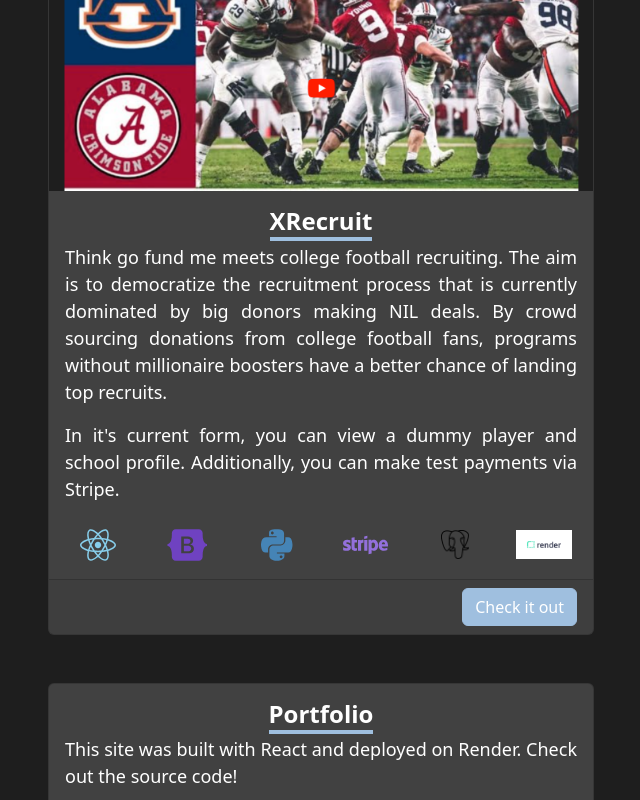
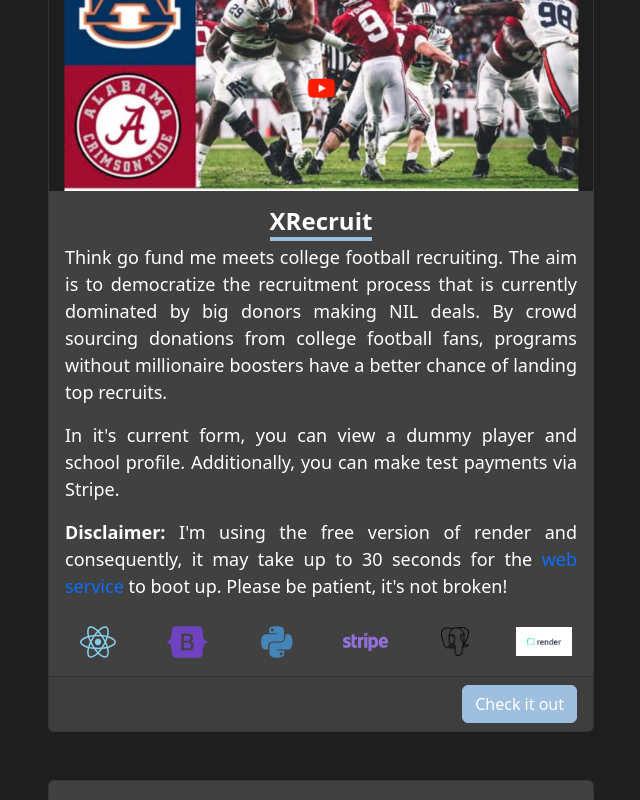
Before and after one commit to collj27/Portfolio-React, a React (Create React App) app: page /projects in a window 1280 px wide. Shown: the part 362-1162 px from the top of the page, without its empty margins (319-959 px from the left). Built offline with nearby package versions, Linux system fonts and the light colour scheme.

Commit message:
open links in new tabs, add disclaimer for xrecruit

```diff
--- a/src/components/contact/contact.jsx
+++ b/src/components/contact/contact.jsx
@@ -53,7 +53,7 @@
                     </Row>
                     <Row className="mt-1">
                         <Col className="text-center">
-                            <span>Fill out the contact form or reach out on <a className="linkedin-link" href="https://www.linkedin.com/in/james-coll-9198b7165/">LinkedIn</a></span>
+                            <span>Fill out the contact form or reach out on <a className="linkedin-link" href="https://www.linkedin.com/in/james-coll-9198b7165/" target="_blank">LinkedIn</a></span>
                         </Col>
                     </Row>
                 </Col>
--- a/src/components/header/header.jsx
+++ b/src/components/header/header.jsx
@@ -20,7 +20,7 @@
                             <LinkContainer to="/contact">
                                 <Nav.Link>Contact</Nav.Link>
                             </LinkContainer>
-                            <Nav.Link href="https://www.linkedin.com/in/james-coll-9198b7165/">
+                            <Nav.Link href="https://www.linkedin.com/in/james-coll-9198b7165/" target="_blank">
                                 <FontAwesomeIcon icon={faLinkedin} size="xl"/>
                             </Nav.Link>
                         </Nav>
--- /dev/null
+++ b/src/components/projects/projects.css
@@ -0,0 +1,3 @@
+.web-service-link {
+    text-decoration: none;
+}
--- a/src/components/projects/projects.jsx
+++ b/src/components/projects/projects.jsx
@@ -4,6 +4,7 @@
 import {faBootstrap, faPython, faReact, faStripe} from "@fortawesome/free-brands-svg-icons";
 import postgresLogo from "../../images/postgres_icon.png"
 import renderLogo from "../../images/render-logo.png"
+import "./projects.css"
 
 
 function Projects() {
@@ -33,6 +34,13 @@
                                 In it's current form, you can view a dummy player and school profile. Additionally, you
                                 can make test payments via Stripe.
                             </p>
+                            <p>
+                                <b>Disclaimer:</b>
+                                <span> I'm using the free version of render and consequently, it may take up to 30
+                                seconds for the </span>
+                                <a className="web-service-link" href="https://render.com/docs/free#free-web-services" target="_blank">web service</a>
+                                <span> to boot up. Please be patient, it's not broken!</span>
+                            </p>
 
                             <Row className="align-items-center mt-4">
                                 <Col className="text-center">
@@ -57,7 +65,7 @@
                             </Row>
                         </Card.Body>
                         <Card.Footer className="text-end">
-                            <a href="https://xrecruit.onrender.com" className="btn btn-primary">Check it out</a>
+                            <a href="https://xrecruit.onrender.com" className="btn btn-primary" target="_blank">Check it out</a>
                         </Card.Footer>
                     </Card>
                 </Col>
@@ -88,7 +96,7 @@
 
                         </Card.Body>
                         <Card.Footer className="text-end">
-                            <a href="https://github.com/collj27/Portfolio-React" className="btn btn-primary">Source Code</a>
+                            <a href="https://github.com/collj27/Portfolio-React" className="btn btn-primary" target="_blank">Source Code</a>
                         </Card.Footer>
                     </Card>
                 </Col>
```
